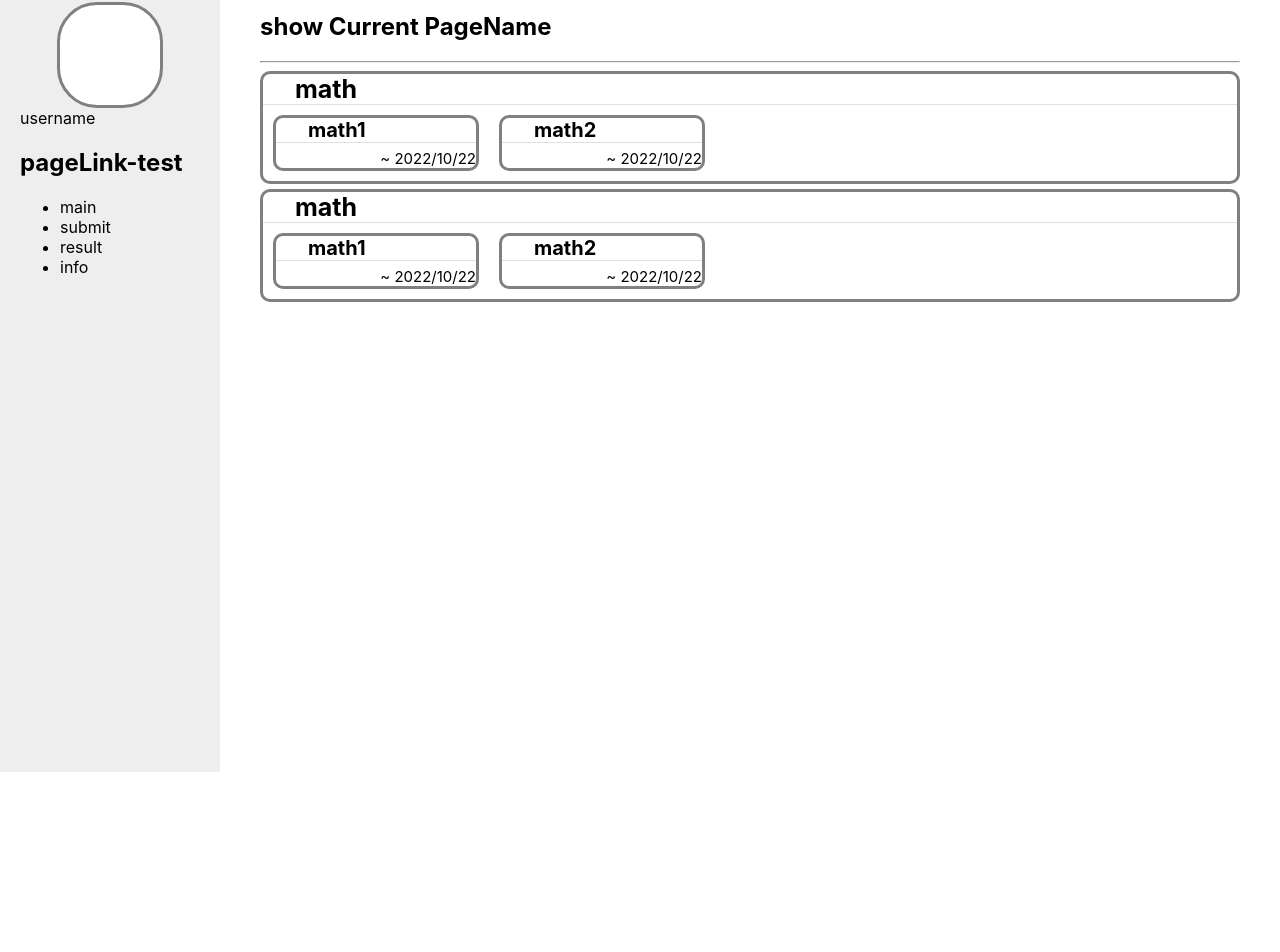
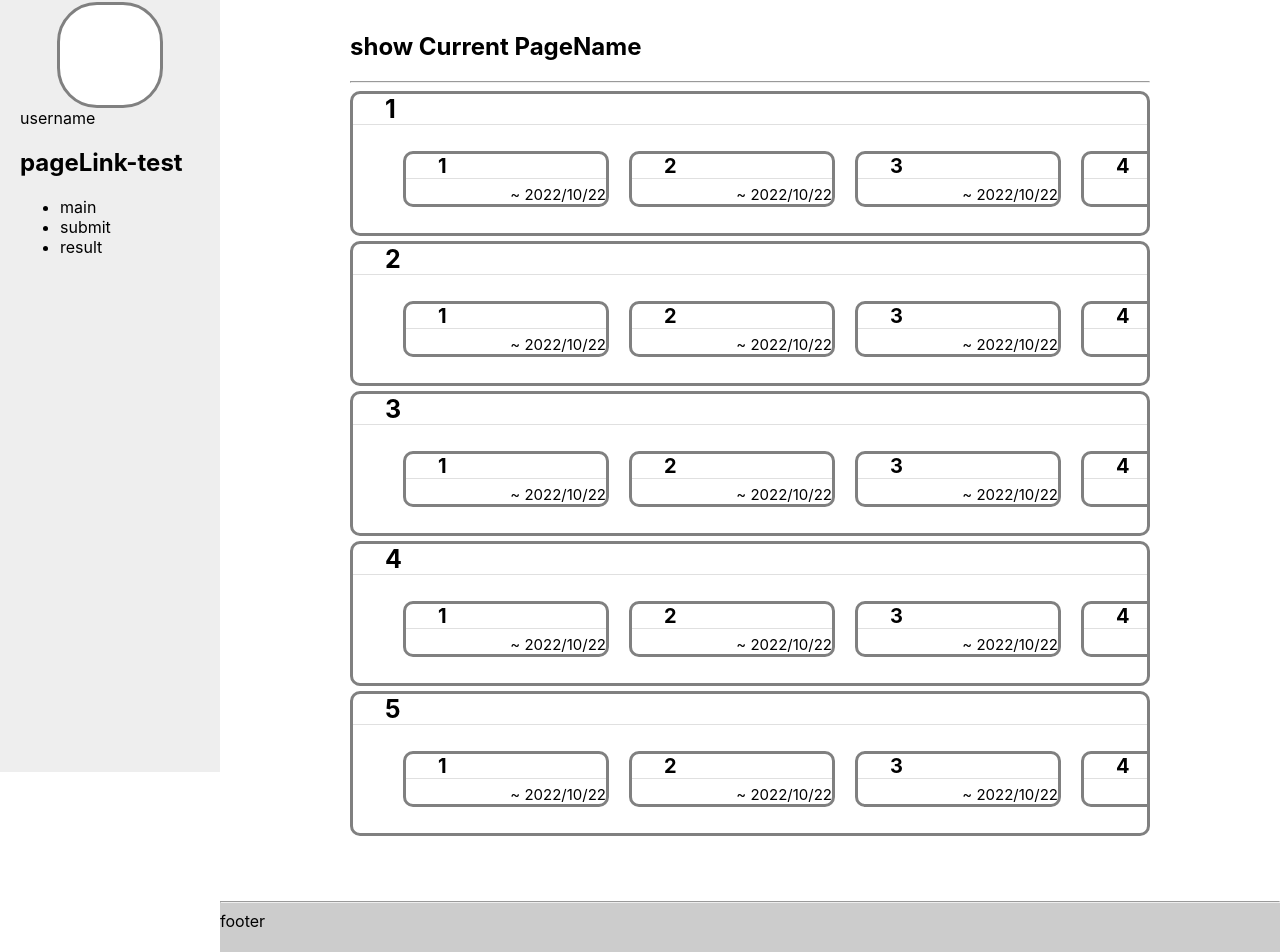
Before and after one commit to Fishing-oboro/analysis_report, a React (Create React App) app: page / in a window 1280 px wide. Shown: the part 78-1030 px from the top of the page. Before the commit the page ends 800 px from the top, so only its background shows below. Built offline with nearby package versions, Linux system fonts and the light colour scheme.

Commit message:
update mainPage design

```diff
--- a/src/App.js
+++ b/src/App.js
@@ -1,6 +1,7 @@
 import { useState } from "react";
 import { MainPage } from "./Main/MainPage";
 import styled from "styled-components";
+import { LoginPage } from "./Login/LoginPage";
 
 const TitleHeader = styled.div`
   position: sticky;
@@ -16,9 +17,10 @@ const Title = styled.div`
   margin: 5px 10px;
   font-size: 30px;
   font-family: fantasy;
+  cursor: pointer;
 `
 
-function App() {
+export const App = () => {
   const [logined, setLogined] = useState(false);
 
   return (
--- /dev/null
+++ b/src/Login/LoginPage.js
@@ -0,0 +1,7 @@
+export const LoginPage = () => {
+  return (
+    <div>loginpage
+      <button>logined</button>
+    </div>
+  )
+}
--- a/src/Main/MainPage.js
+++ b/src/Main/MainPage.js
@@ -35,9 +35,28 @@ const SideItem = styled.div`
 `
 
 const MainBody = styled.div`
+  top: 0;
+  left: 40px;
+  margin-left: auto;
+  margin-right: auto;
+  padding: 20px 40px;
+  width: 800px;
+  background-color: white;
+`
+
+const MainBodyContainer = styled.div`
   box-sizing: border-box;
   margin-left: 220px;
   padding: 20px 40px;
+  position: relative;
+`
+
+const MainBodyFotter = styled.footer`
+  bottom: 0;
+  height: 80px;
+  box-sizing: border-box;
+  margin-left: 220px;
+  background-color: #ccc;
 `
 
 const Title = (props) => {
@@ -52,7 +71,7 @@ const Title = (props) => {
 }
 
 export const MainPage = (props) => {
-  const subjects = ['math', 'math'];
+  const subjects = [1, 2, 3, 4, 5];
   const [page, setPage] = useState(<SubjectList subjects={subjects}/>);
 
   return (
@@ -66,14 +85,21 @@ export const MainPage = (props) => {
             <li onClick={() => setPage(<SubjectList subjects={subjects}/>)}>main</li>
             <li onClick={() => setPage(<Report tab='submit'/>)}>submit</li>
             <li onClick={() => setPage(<Report tab='result'/>)}>result</li>
-            <li onClick={() => setPage(<Report tab='info'/>)}>info</li>
           </ul>
         </SideItem>
       </SideBar>
-      <MainBody>
+      <MainBodyContainer>
+        <MainBody>
         <Title text='show Current PageName' />
         {page}
-      </MainBody>
+        </MainBody>
+
+
+      </MainBodyContainer>
+      <MainBodyFotter>
+          <Title />
+          <div>footer</div>
+      </MainBodyFotter>
     </div>
   )
 }
--- a/src/Main/Report.js
+++ b/src/Main/Report.js
@@ -24,7 +24,7 @@ const FormButton = styled.button`
 const InfoTable = styled.table`
   width: 100%;
   border-spacing: 0;
-  font-size: 18px;
+  font-size: 16px;
   background-color: #ddd;
 `
 
@@ -49,9 +49,8 @@ export const Report = (props) => {
 
   useEffect(() => {
     const pages = {
-      'info': <Info />,
+      'submit': <Submit />,
       'result': <Result/>,
-      'submit': <Submit />,
     };
 
     setPage(pages[tab]);
@@ -81,26 +80,29 @@ const Submit = () => {
 
 const Result = (props) => {
   const data = [
-    {subject: '数学', A: 120, B: 110, fullMark: 150},
-    {subject: '中国語', A: 98, B: 130, fullMark: 150},
-    {subject: '英語', A: 86, B: 130, fullMark: 150},
-    {subject: '地理', A: 99, B: 100, fullMark: 150},
-    {subject: '化学', A: 85, B: 90, fullMark: 150},
-    {subject: '歴史', A: 65, B: 85, fullMark: 150},
+    {subject: '文長-妥当性', A: 120, fullMark: 150},
+    {subject: '語彙力', A: 98, fullMark: 150},
+    {subject: '文体-統一性', A: 86, fullMark: 150},
+    {subject: '冗長性', A: 99, fullMark: 150},
+    {subject: '主述-妥当性', A: 85, fullMark: 150},
+    {subject: '構文-妥当性', A: 65, fullMark: 150},
   ];
+  const maxScore = 10;
+  const yourScore = 7;
 
   return (
     <Body>
       <h3>- Your Report</h3>
       <hr></hr>
+      <h4>・Your Score = [ {yourScore} / {maxScore} ]</h4>
       <p>report context</p>
       <h3>- Result Chart</h3>
       <hr></hr>
       <RadarChart
-        cx={200}  // 要素の左端とチャートの中心点との距離(0にするとチャートの左半分が隠れる)
+        cx={400}  // 要素の左端とチャートの中心点との距離(0にするとチャートの左半分が隠れる)
         cy={200}  // 要素の上部とチャートの中心点との距離(0にするとチャートの上半分が隠れる)
         outerRadius={150}  // レーダーチャート全体の大きさ
-        width={400}  // レーダーチャートが記載される幅(この幅よりチャートが大きい場合、はみ出た箇所は表示されない)
+        width={800}  // レーダーチャートが記載される幅(この幅よりチャートが大きい場合、はみ出た箇所は表示されない)
         height={400}   // レーダーチャートが記載される高さ
         data={data}  // 表示対象のデータ
       >
@@ -108,25 +110,29 @@ const Result = (props) => {
         <PolarAngleAxis dataKey='subject' />
         <PolarRadiusAxis angle={30} domain={[0, 150]} />
         <Radar
-                    name="Aさん"  // そのチャートが誰のデータか指定(チャート下にここで指定した値が表示される)
                     dataKey="A"   // 表示する値と対応するdata内のキー
                     stroke="#8884d8"  // レーダーの外枠の色
                     fill="#8884d8"  // レーダー内の色
                     fillOpacity={0.6}  // レーダー内の色の濃さ(1にすると濃さMAX)
-                />
-                {/* ２個目のレーダー */}
-                <Radar name="Bさん" dataKey="B" stroke="#82ca9d" fill="#82ca9d" fillOpacity={0.6} />
+        />
       </RadarChart>
     <Info/>
     </Body>
   )
 }
 
-const Info = () => {
+const Info = (props) => {
+  const scores = [];
   const [datas, setDatas] = useState([
-    {dName: '1', num: '10', exp: '='},
-    {dName: '1', num: '10', exp: '='},
-    {dName: '1', num: '10', exp: '='},
+    {dName: '文字数', num: '10', exp: '=', ref: '-'},
+    {dName: '平均文長', num: '10', exp: '=', ref: '文長-妥当性'},
+    {dName: '漢字使用率', num: '10', exp: '=', ref: '語彙力'},
+    {dName: '誤字脱字数', num: '10', exp: '=', ref: '語彙力'},
+    {dName: '使用単語数', num: '10', exp: '=', ref: '語彙力'},
+    {dName: '文末統一率', num: '10', exp: '=', ref: '文体-統一性'},
+    {dName: '重複表現数', num: '10', exp: '=', ref: '冗長性'},
+    {dName: '係り助詞平均数', num: '10', exp: '=', ref: '主述-妥当性'},
+    {dName: '係り受け平均距離', num: '10', exp: '=', ref: '構文-妥当性'},
   ]);
 
   return (
@@ -136,7 +142,8 @@ const Info = () => {
       <InfoTable>
         <tr>
           <InfoTh>Name</InfoTh>
-            <InfoTd>Number</InfoTd>
+            <InfoTd>Score</InfoTd>
+            <InfoTd>Reference</InfoTd>
             <InfoTd>Explain</InfoTd>
         </tr>
       {
@@ -145,6 +152,7 @@ const Info = () => {
           <tr>
             <InfoTh>{data.dName}</InfoTh>
             <InfoTd>{data.num}</InfoTd>
+            <InfoTd>{data.ref}</InfoTd>
             <InfoTd>{data.exp}</InfoTd>
           </tr>
         )
--- a/src/items/SubjectItem.js
+++ b/src/items/SubjectItem.js
@@ -28,12 +28,15 @@ const ReportFooter = styled.div`
   right: 0;
 `
 
-const ReportContainer = styled.div`
-  display: flex;
+const ReportContainer = styled.ul`
+  overflow-x: auto;
+  white-space: nowrap;
+  -webkit-overflow-scrolling: touch;
 `
 
-const Report = styled.div`
+const Report = styled.li`
   border-radius: 10px;
+  display: inline-block;
   width: 200px;
   height: 50px;
   border: 3px solid gray;
@@ -48,7 +51,7 @@ const clickReport = () => {
 
 export const SubjectItem = (props) => {
   const title = props.title;
-  const [reports, setReports] = useState(['math1', 'math2']);
+  const [reports, setReports] = useState(['1', '2', 3, 4]);
 
   // props.titleを参照し、reportを取得
 
```
